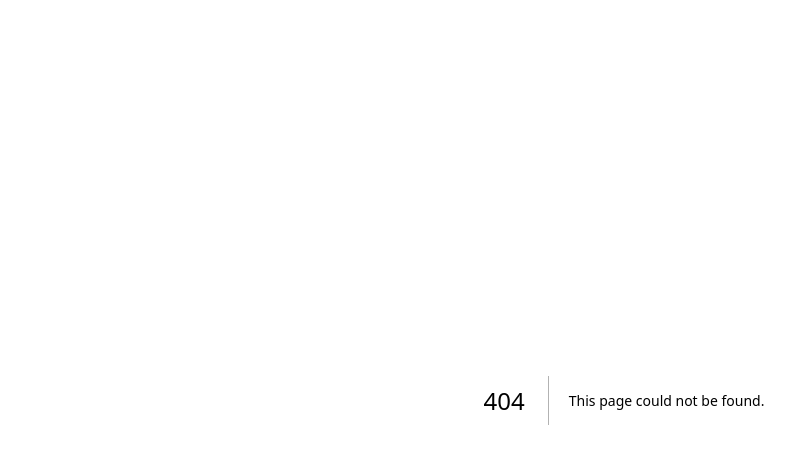
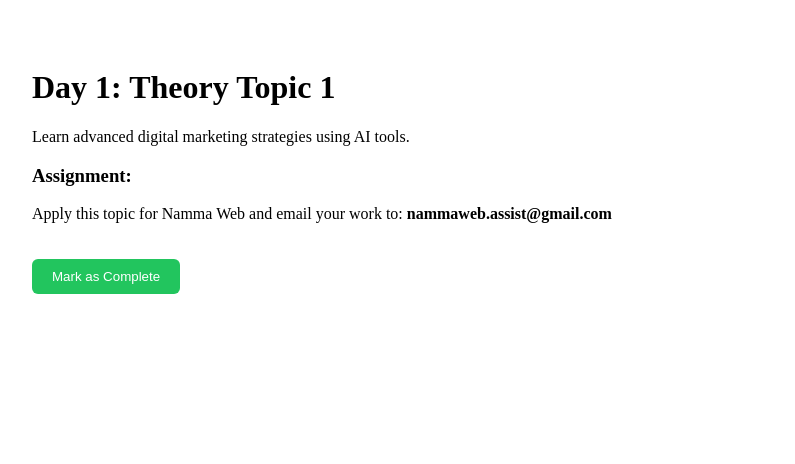
Before and after one commit to nammaweb/nammaweblmsdigital-marketing, a Next.js app: page /lesson in a window 1280 px wide. Before the commit this address had no page. Shown: the top 464 px of the page, without its empty margins (16-811 px from the left). Built offline with nearby package versions, Linux system fonts and the light colour scheme.

Commit message:
Create page.js

```diff
--- /dev/null
+++ b/app/lesson/page.js
@@ -0,0 +1,90 @@
+"use client";
+
+import { useEffect, useState } from "react";
+import { db } from "@/lib/firebase";
+import { doc, getDoc, updateDoc } from "firebase/firestore";
+
+const syllabus = Array.from({ length: 60 }, (_, i) => ({
+  day: i + 1,
+  title:
+    i < 30
+      ? `Theory Topic ${i + 1}`
+      : `Live Project Task ${i + 1}`,
+  content:
+    i < 30
+      ? "Learn advanced digital marketing strategies using AI tools."
+      : "Apply strategies practically for Namma Web digital growth."
+}));
+
+export default function LessonPage() {
+  const [day, setDay] = useState(1);
+  const [name, setName] = useState("");
+  const [currentDay, setCurrentDay] = useState(1);
+
+  useEffect(() => {
+    const params = new URLSearchParams(window.location.search);
+    const d = Number(params.get("day")) || 1;
+    setDay(d);
+
+    const storedName = localStorage.getItem("studentName");
+    if (!storedName) return;
+
+    setName(storedName);
+
+    const fetchProgress = async () => {
+      const studentRef = doc(db, "students", storedName);
+      const studentSnap = await getDoc(studentRef);
+
+      if (studentSnap.exists()) {
+        setCurrentDay(studentSnap.data().currentDay);
+      }
+    };
+
+    fetchProgress();
+  }, []);
+
+  const lesson = syllabus.find(l => l.day === day);
+
+  const markComplete = async () => {
+    if (day >= currentDay) {
+      const studentRef = doc(db, "students", name);
+      await updateDoc(studentRef, {
+        currentDay: currentDay + 1,
+        assignmentsCompleted: currentDay
+      });
+      alert("Assignment marked complete. Next day unlocked!");
+      window.location.href = "/course";
+    }
+  };
+
+  if (day > currentDay) {
+    return <h1>🔒 This lesson is locked.</h1>;
+  }
+
+  return (
+    <div style={{ padding: "40px" }}>
+      <h1>Day {lesson.day}: {lesson.title}</h1>
+      <p>{lesson.content}</p>
+
+      <h3>Assignment:</h3>
+      <p>
+        Apply this topic for Namma Web and email your work to:
+        <strong> nammaweb.assist@gmail.com</strong>
+      </p>
+
+      <button
+        onClick={markComplete}
+        style={{
+          marginTop: "20px",
+          padding: "10px 20px",
+          background: "#22c55e",
+          color: "white",
+          border: "none",
+          borderRadius: "6px"
+        }}
+      >
+        Mark as Complete
+      </button>
+    </div>
+  );
+}
```
